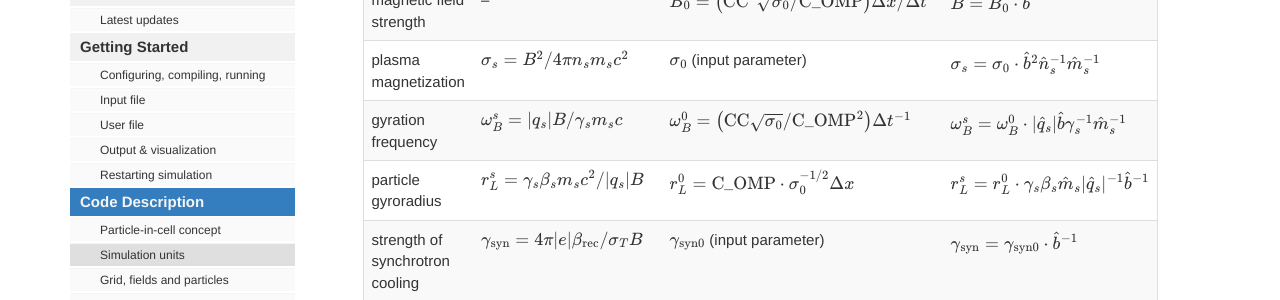
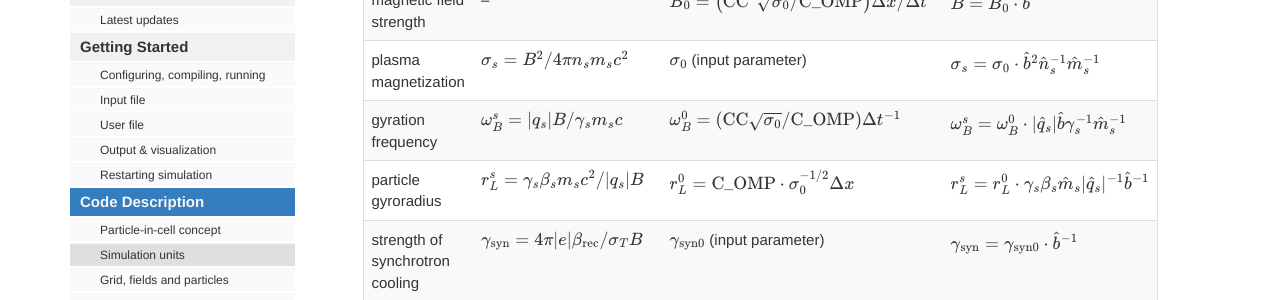
Before and after one commit to ntoles/tristan-wiki, a Jekyll site: the page built from pages/tristanv2/pic/tristanv2-sim-units.md, in a window 1280 px wide and 900 px high, scrolled down 1577 px. Shown: the part 151-451 px from the top of the window. Built offline with Jekyll 4.4.1, drawn with Linux system fonts in a browser that asks for light colours; comment, search, counter and statistics services are not loaded.

Commit message:
fix comp in omegaB

```diff
--- a/pages/tristanv2/pic/tristanv2-sim-units.md
+++ b/pages/tristanv2/pic/tristanv2-sim-units.md
@@ -58,7 +58,7 @@ In our code we employ $$\Delta x = \Delta t$$ (a-priori). Here for simplicity we
 | plasma skin depth | $$d_{s} = c/\omega_{\mathrm{p}s}$$ | $$d_{e}^0=\textrm{C_OMP} \cdot\Delta x$$ | $$d_s = d_e^0\cdot \hat{n}_s^{-1/2} \lvert \hat{q}_s\rvert^{-1} \hat{m}_s^{1/2}$$ |
 | magnetic field strength | -- | $$B_0 = \left(\textrm{CC}^2\sqrt{\sigma_0}/\textrm{C_OMP}\right)\Delta x/\Delta t^2$$ | $$B = B_0\cdot \hat{b}$$ |
 | plasma magnetization | $$\sigma_s = B^2/4\pi n_s m_s c^2$$ | $$\sigma_0$$ (input parameter) | $$\sigma_s=\sigma_0 \cdot\hat{b}^2\hat{n}_s^{-1}\hat{m}_s^{-1}$$ |
-| gyration frequency | $$\omega_{B}^s=\lvert q_s\rvert B/\gamma_s m_s c$$ | $$\omega_B^0 = \left(\textrm{CC}\sqrt{\sigma_0}/\textrm{C_OMP}^2\right)\Delta t^{-1}$$ | $$\omega_B^s = \omega_B^0 \cdot \lvert \hat{q}_s \rvert \hat{b} \gamma_s^{-1} \hat{m}_s^{-1} $$ |
+| gyration frequency | $$\omega_{B}^s=\lvert q_s\rvert B/\gamma_s m_s c$$ | $$\omega_B^0 = \left(\textrm{CC}\sqrt{\sigma_0}/\textrm{C_OMP}\right)\Delta t^{-1}$$ | $$\omega_B^s = \omega_B^0 \cdot \lvert \hat{q}_s \rvert \hat{b} \gamma_s^{-1} \hat{m}_s^{-1} $$ |
 | particle gyroradius | $$r_L^s = \gamma_s\beta_s m_s c^2/\lvert q_s \rvert B$$ | $$r_L^0 = \textrm{C_OMP} \cdot\sigma_0^{-1/2}\Delta x$$ | $$r_L^s = r_L^0 \cdot \gamma_s\beta_s\hat{m}_s \lvert \hat{q}_s\rvert^{-1} \hat{b}^{-1}$$  |
 | strength of synchrotron cooling | $$\gamma_{\textrm{syn}} = 4\pi \lvert e\rvert\beta_{\rm rec}/\sigma_T B $$ | $$\gamma_{\textrm{syn}0}$$ (input parameter) | $$\gamma_{\textrm{syn}} = \gamma_{\textrm{syn}0}\cdot \hat{b}^{-1}$$ |
 | QED optical depth over $l$ | $$\tau_s = n_s\sigma_T l $$ | $$\tau_0 = \beta_{\rm rec}/\left(\gamma_{\textrm{syn}0}^2 \sqrt{\sigma_0}\cdot\textrm{C_OMP}\right)$$ <br> (can also be an input parameter) | $$\tau_s=\tau_0\cdot \hat{n}_s\hat{l}$$ |
```
